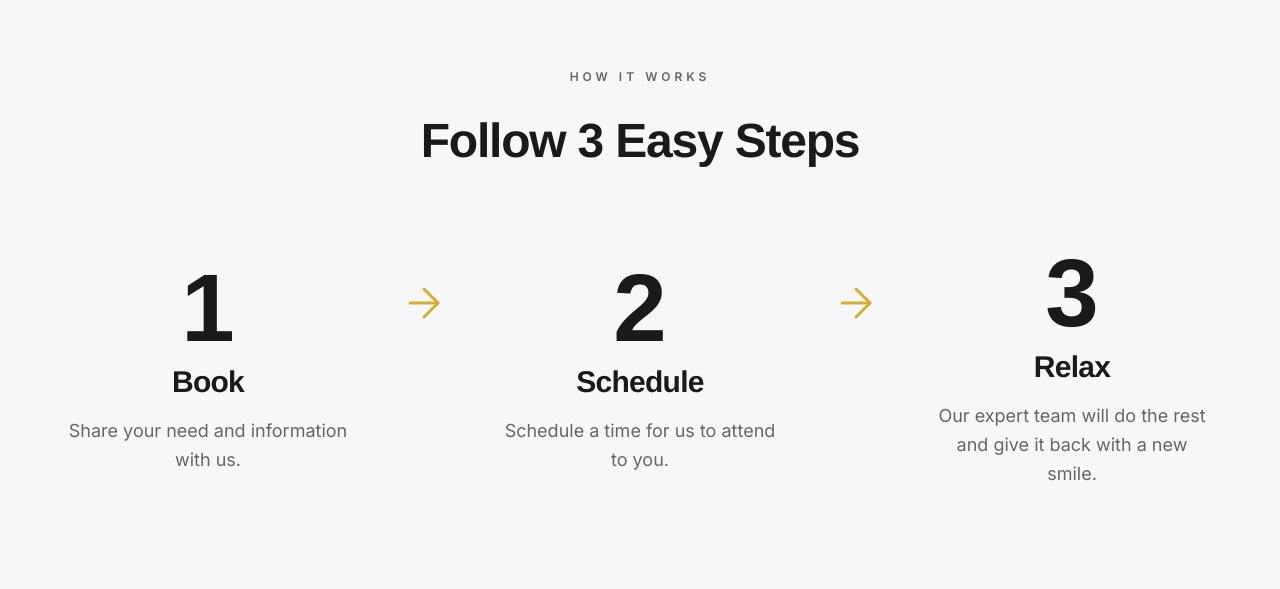
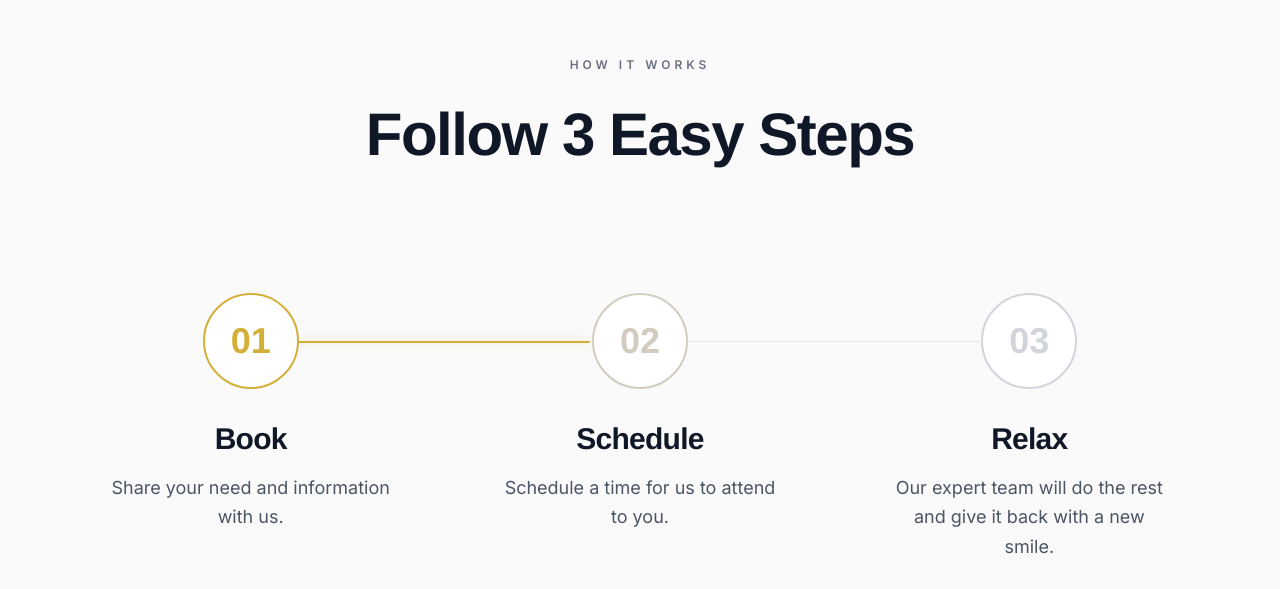
Before and after one commit to TheOneGoodDeveloper/fotios, a React (Vite) app: page /#/ in a window 1280 px wide. Shown: the part 5271-5860 px from the top of the page. Built offline with nearby package versions, Linux system fonts and the light colour scheme; a web font is replaced by a local one.

Commit message:
feat: add interactive BlueprintReveal component with hover-triggered collage transition

```diff
--- a/src/components/BlueprintReveal.jsx
+++ b/src/components/BlueprintReveal.jsx
@@ -13,22 +13,26 @@ const collageImages = [
 export default function BlueprintReveal() {
   const containerRef = useRef(null);
 
-  // Track the scroll position relative to this specific section
+  // Track the scroll position relative to the massive 150vh parent container
   const { scrollYProgress } = useScroll({
     target: containerRef,
-    offset: ["start 70%", "center center"] // Starts fading in when top is at 70% of viewport, fully visible at center
+    offset: ["start start", "end end"]
   });
 
-  // Map scroll progress to visual properties
-  const scrollOpacity = useTransform(scrollYProgress, [0, 1], [0, 1]);
-  const scrollScale = useTransform(scrollYProgress, [0, 1], [1.05, 1]);
-  const scrollBlur = useTransform(scrollYProgress, [0, 1], ["blur(10px)", "blur(0px)"]);
+  // Map scroll progress to visual properties.
+  // Stays hidden until 25% scrolled, then fades in until 75% scrolled
+  const scrollOpacity = useTransform(scrollYProgress, [0.25, 0.75], [0, 1]);
+  const scrollScale = useTransform(scrollYProgress, [0.25, 0.75], [1.05, 1]);
+  const scrollBlur = useTransform(scrollYProgress, [0.25, 0.75], ["blur(10px)", "blur(0px)"]);
 
   return (
     <section
       ref={containerRef}
-      className="relative w-full h-[90vh] min-h-[700px] overflow-hidden bg-[#050505] border-y border-border group"
+      className="relative w-full h-[150vh] bg-[#050505] group"
     >
+      {/* Sticky Screen - This locks into the viewport while you scroll through the 150vh parent */}
+      <div className="sticky top-0 w-full h-screen overflow-hidden border-y border-border">
+
         {/* 1. Base Layer: The Technical "Blueprint" */}
         <div className="absolute inset-0 w-full h-full flex flex-col justify-center items-center opacity-70"
              style={{
@@ -46,7 +50,7 @@ export default function BlueprintReveal() {
               <span className="w-2 h-2 rounded-full bg-red-500 animate-pulse"></span>
               X-RAY DIAGNOSTIC MODE: ACTIVE
             </p>
-          <p>SCROLL OR HOVER TO REVEAL</p>
+            <p>KEEP SCROLLING OR HOVER TO REVEAL</p>
           </div>
 
           <h2 className="text-6xl md:text-9xl font-heading font-bold text-transparent z-10 text-center leading-none pointer-events-none"
@@ -120,6 +124,7 @@ export default function BlueprintReveal() {
           </div>
 
         </motion.div>
+      </div>
     </section>
   );
 }
--- a/src/components/StepsSection.jsx
+++ b/src/components/StepsSection.jsx
@@ -1,69 +1,91 @@
-import React from 'react';
-import { motion } from 'framer-motion';
-import { ArrowRight, ArrowDown } from 'lucide-react';
+import React, { useRef } from 'react';
+import { motion, useScroll, useTransform } from 'framer-motion';
 
 const steps = [
-  { num: "1", title: "Book", desc: "Share your need and information with us." },
-  { num: "2", title: "Schedule", desc: "Schedule a time for us to attend to you." },
-  { num: "3", title: "Relax", desc: "Our expert team will do the rest and give it back with a new smile." }
+  { num: "01", title: "Book", desc: "Share your need and information with us." },
+  { num: "02", title: "Schedule", desc: "Schedule a time for us to attend to you." },
+  { num: "03", title: "Relax", desc: "Our expert team will do the rest and give it back with a new smile." }
 ];
 
 export default function StepsSection() {
-  const itemVariants = {
-    hidden: { opacity: 0, y: 30 },
-    visible: { opacity: 1, y: 0, transition: { duration: 0.6 } }
-  };
+  const containerRef = useRef(null);
 
-  const numberVariants = {
-    hidden: { opacity: 0, scale: 0.5 },
-    visible: { opacity: 0.1, scale: 1, color: "#1A1A1A", transition: { duration: 0.8, type: "spring", bounce: 0.6 } },
-    hover: { opacity: 1, scale: 1.1, color: "#D4AF37", transition: { duration: 0.3 } }
-  };
+  // Track scroll position through this section
+  // Track scroll position through this section
+  const { scrollYProgress } = useScroll({
+    target: containerRef,
+    offset: ["start start", "end end"] // Line finishes drawing as you scroll through the 150vh container
+  });
+
+  // Map scroll progress to the individual step colors
+  const step1Color = useTransform(scrollYProgress, [0.1, 0.3], ["#D1D5DB", "#D4AF37"]);
+  const step2Color = useTransform(scrollYProgress, [0.4, 0.6], ["#D1D5DB", "#D4AF37"]);
+  const step3Color = useTransform(scrollYProgress, [0.7, 0.9], ["#D1D5DB", "#D4AF37"]);
+
+  // Custom progress bar length mapping
+  const trackProgress = useTransform(scrollYProgress, [0.1, 0.9], [0, 1]);
 
   return (
-    <section className="py-40 px-4 md:px-16 bg-bg-secondary relative z-10">
-      <motion.div
-        initial="hidden"
-        whileInView="visible"
-        viewport={{ once: true, margin: "-100px" }}
-        variants={{ visible: { transition: { staggerChildren: 0.4 } } }}
-        className="max-w-[1400px] mx-auto text-center"
-      >
-        <motion.span variants={itemVariants} className="uppercase tracking-[4px] text-text-secondary font-bold text-xs mb-8 block">
+    <section ref={containerRef} className="relative w-full h-[150vh] bg-[#FAFAFA] z-10 border-b border-gray-200">
+      <div className="sticky top-0 w-full h-screen flex flex-col justify-center overflow-hidden">
+        <div className="max-w-[1400px] w-full mx-auto text-center relative z-10 px-4 md:px-16">
+
+        <motion.span
+          initial={{ opacity: 0, y: 20 }}
+          whileInView={{ opacity: 1, y: 0 }}
+          viewport={{ once: true }}
+          className="uppercase tracking-[4px] text-gray-500 font-bold text-xs mb-8 block"
+        >
           How It Works
         </motion.span>
-        <motion.h2 variants={itemVariants} className="text-4xl md:text-5xl font-heading font-bold text-text-primary mb-20">
+
+        <motion.h2
+          initial={{ opacity: 0, y: 20 }}
+          whileInView={{ opacity: 1, y: 0 }}
+          viewport={{ once: true }}
+          className="text-4xl md:text-5xl lg:text-6xl font-heading font-bold text-gray-900 mb-32"
+        >
           Follow 3 Easy Steps
         </motion.h2>
 
-        <div className="flex flex-col md:flex-row items-center justify-between gap-12 md:gap-4 lg:gap-12 z-10">
-          {steps.map((step, idx) => (
-            <React.Fragment key={idx}>
-              {/* Step Block */}
-              <motion.div
-                variants={itemVariants}
-                whileHover="hover"
-                whileTap="hover"
-                className="relative flex flex-col items-center flex-1 bg-bg-secondary cursor-pointer"
-              >
-                <motion.div variants={numberVariants} className="text-8xl font-heading font-bold text-text-primary mb-2 relative z-10 bg-bg-secondary px-6">
-                  {step.num}
-                </motion.div>
-                <h3 className="text-3xl font-heading font-bold text-text-primary mb-4">{step.title}</h3>
-                <p className="text-text-secondary text-lg max-w-[280px] leading-relaxed">{step.desc}</p>
-              </motion.div>
+        <div className="relative">
+          {/* Horizontal Track Line (Mobile Hidden) */}
+          <div className="absolute top-[48px] left-[15%] right-[15%] h-px bg-gray-200 hidden md:block z-0"></div>
 
-              {/* Directional Arrow */}
-              {idx < steps.length - 1 && (
-                <motion.div variants={itemVariants} className="text-gold flex-shrink-0 my-4 md:my-0 md:-mt-32">
-                  <ArrowRight size={48} strokeWidth={1.5} className="hidden md:block" />
-                  <ArrowDown size={40} strokeWidth={1.5} className="block md:hidden" />
-                </motion.div>
-              )}
-            </React.Fragment>
-          ))}
+          {/* Animated Glowing Progress Line (Mobile Hidden) */}
+          <motion.div
+            className="absolute top-[48px] left-[15%] right-[15%] h-[2px] bg-gold hidden md:block origin-left z-0"
+            style={{
+              scaleX: trackProgress,
+              boxShadow: '0 0 15px rgba(212,175,55,0.4)'
+            }}
+          ></motion.div>
+
+          <div className="flex flex-col md:flex-row items-start justify-between gap-16 md:gap-4 relative z-10">
+            {steps.map((step, idx) => {
+              const colorTransform = idx === 0 ? step1Color : idx === 1 ? step2Color : step3Color;
+
+              return (
+                <div key={idx} className="relative flex flex-col items-center flex-1">
+
+                  {/* Step Number Node */}
+                  <motion.div
+                    style={{ color: colorTransform, borderColor: colorTransform }}
+                    className="w-24 h-24 rounded-full border-2 flex items-center justify-center bg-white mb-8 relative z-10 transition-colors duration-300"
+                  >
+                    <span className="text-4xl font-heading font-bold">{step.num}</span>
+                  </motion.div>
+
+                  <h3 className="text-3xl font-heading font-bold text-gray-900 mb-4">{step.title}</h3>
+                  <p className="text-gray-600 text-lg max-w-[280px] leading-relaxed mx-auto">{step.desc}</p>
+                </div>
+              )
+            })}
+          </div>
         </div>
-      </motion.div>
+
+      </div>
+      </div>
     </section>
   );
 }
```
Lines whose indentation alone changed are shown as unchanged.
